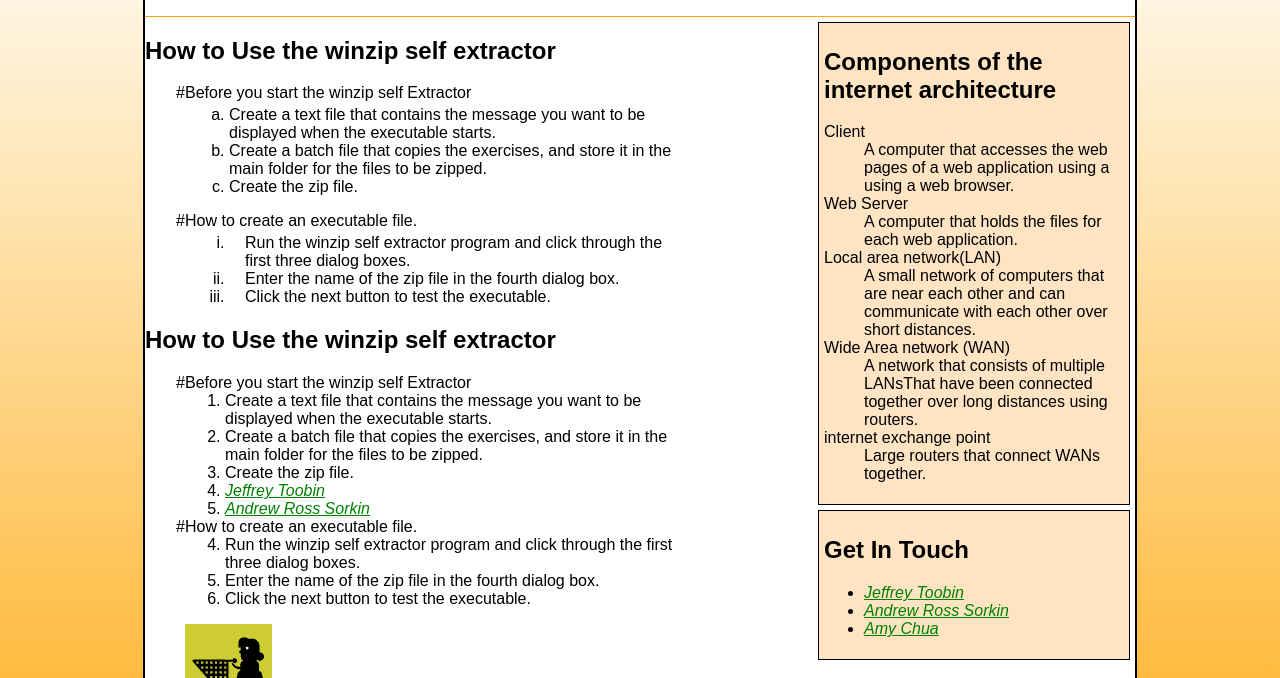
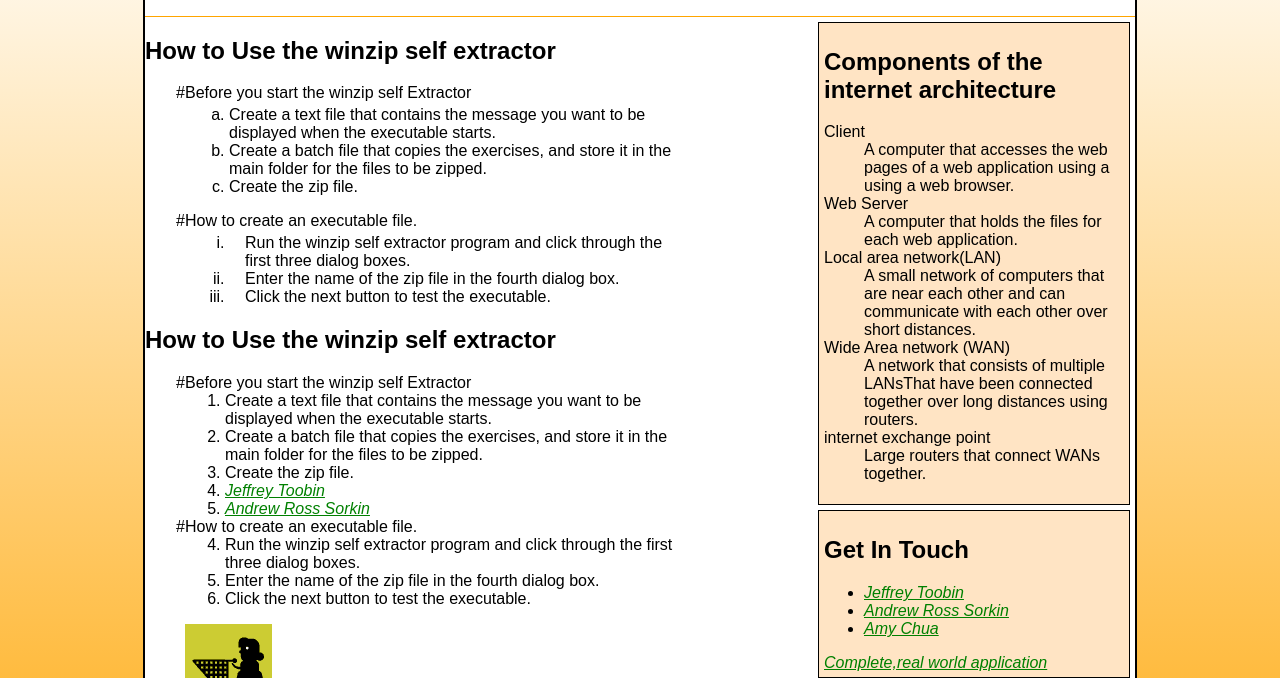
Before and after one commit to elgichuru/lists, a plain HTML site: page index.html in a window 1280 px wide. Shown: the part 122-800 px from the top of the page. Drawn offline with Linux system fonts and the light colour scheme.

Commit message:
anchor another page

```diff
--- a/index.html
+++ b/index.html
@@ -85,6 +85,7 @@
                 <li><a href="sorkin.html">Andrew Ross Sorkin</a></li>
                 <li><a href="Chua.html">Amy Chua</a></li>
             </ul>
+            <a href="8reasons.html#reason6">Complete,real world application</a>
            </aside>
          <footer>
                 <p>Copyright &copy; 2023 San Joaquin Valley Town Hall</p>
```
Also changed, not shown: 8reasons.html (+0 -1 lines).
